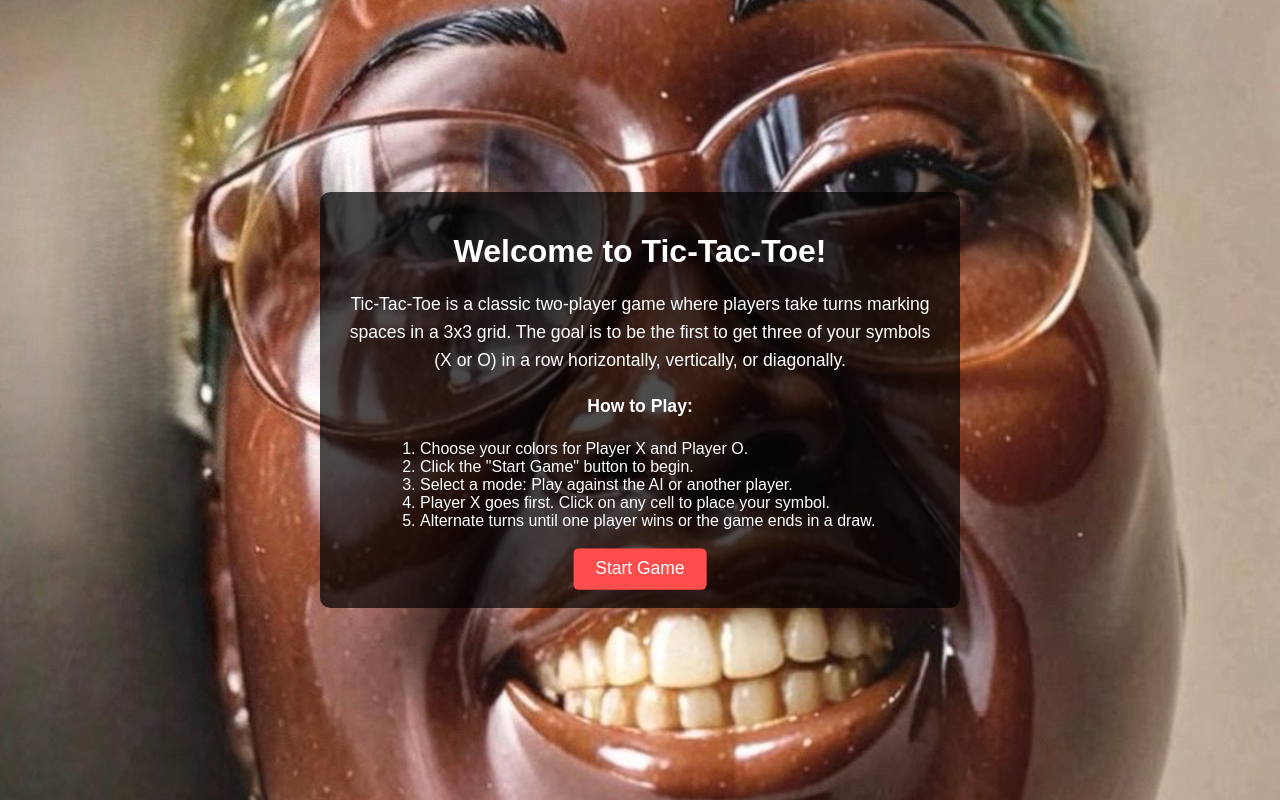
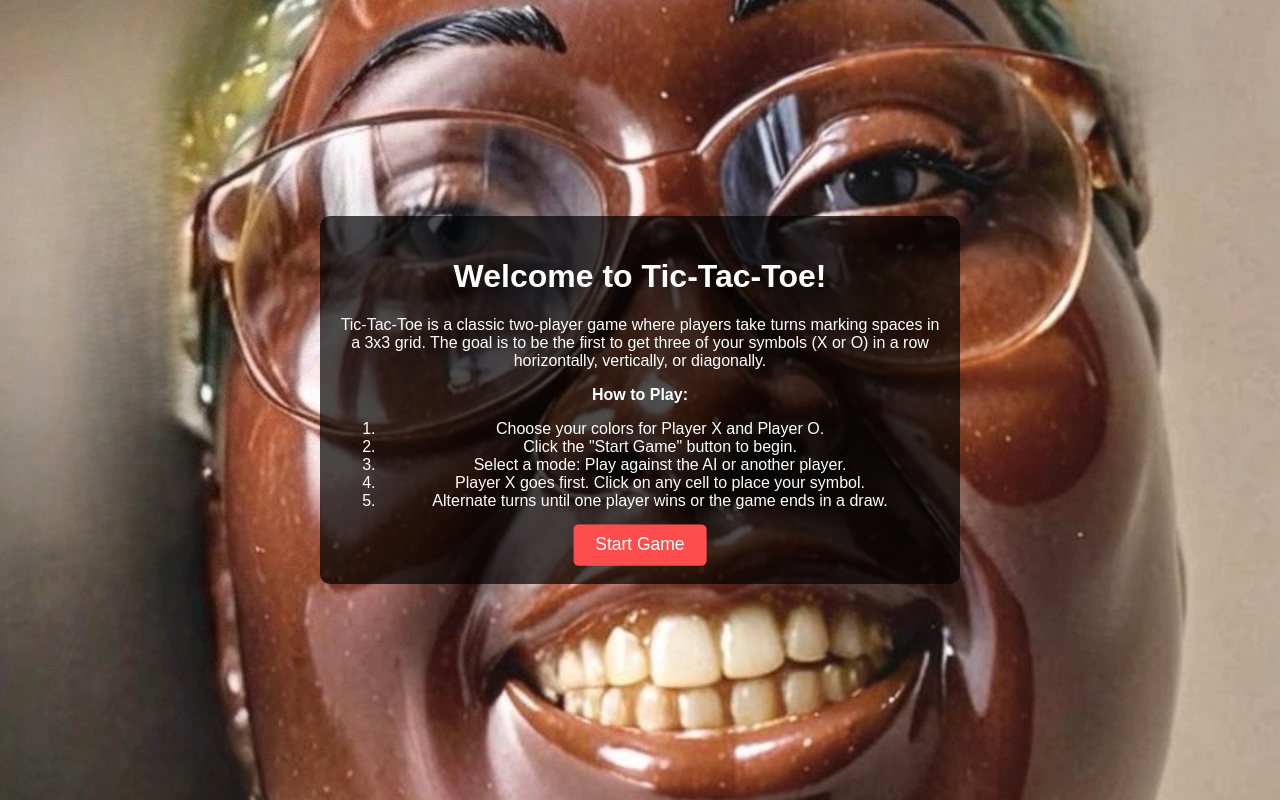
Before and after one commit to onetwo346/funnygame, a plain HTML site: page index.html in a window 1280 px wide. Drawn offline with Linux system fonts and the light colour scheme.

Commit message:
Update styles.css

```diff
--- a/styles.css
+++ b/styles.css
@@ -5,7 +5,7 @@ body {
   justify-content: center;
   align-items: center;
   height: 100vh;
-  background-image: url("mum.jpg"); /* Make sure 'mum.jpg' is in the same directory */
+  background-image: url("mum.jpg");
   background-size: cover;
   background-position: center;
 }
@@ -23,27 +23,17 @@ body {
   border-radius: 10px;
 }
 
-.description-page h1 {
+.game-page {
+  display: none;
+}
+
+.mode-selector {
   margin-bottom: 20px;
 }
 
-.description-page p {
-  font-size: 1.1em;
-  line-height: 1.6;
-}
-
-.description-page ol {
-  text-align: left;
-  margin: 20px auto;
-  max-width: 80%;
-}
-
-.game-page {
-  display: none; /* Hidden by default */
-}
-
-h1 {
-  margin-bottom: 20px;
+.mode-selector select {
+  padding: 5px;
+  font-size: 1em;
 }
 
 .color-picker {
@@ -112,7 +102,6 @@ button:hover {
   color: black;
 }
 
-/* Pulsating Start Button */
 @keyframes pulsate {
   0% {
     transform: scale(1);
@@ -130,7 +119,6 @@ button:hover {
   background-color: #ff4d4d;
 }
 
-/* Balloons Animation */
 @keyframes float {
   0% {
     transform: translateY(0);
```
